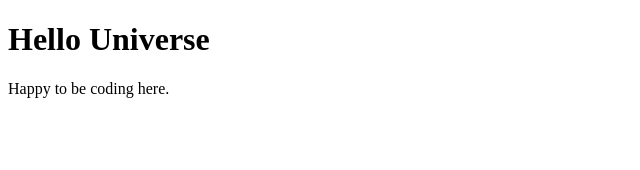
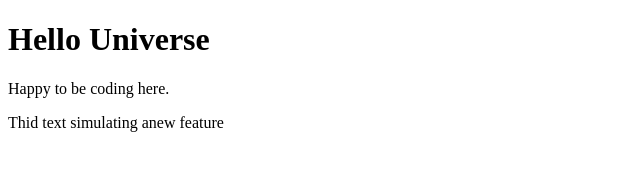
Before and after one commit to MattJarrellDev/test-project, a plain HTML site: page index.html in a window 1280 px wide. Shown: the whole page, without its empty margins (0-640 px from the left). Drawn offline with Linux system fonts and the light colour scheme.

Commit message:
feat: simulate new feature

```diff
--- a/index.html
+++ b/index.html
@@ -8,5 +8,8 @@
 <body>
   <h1>Hello Universe</h1>
   <p>Happy to be coding here.</p>
+  <div>
+    Thid text simulating anew feature
+  </div>
 </body>
 </html>
```
